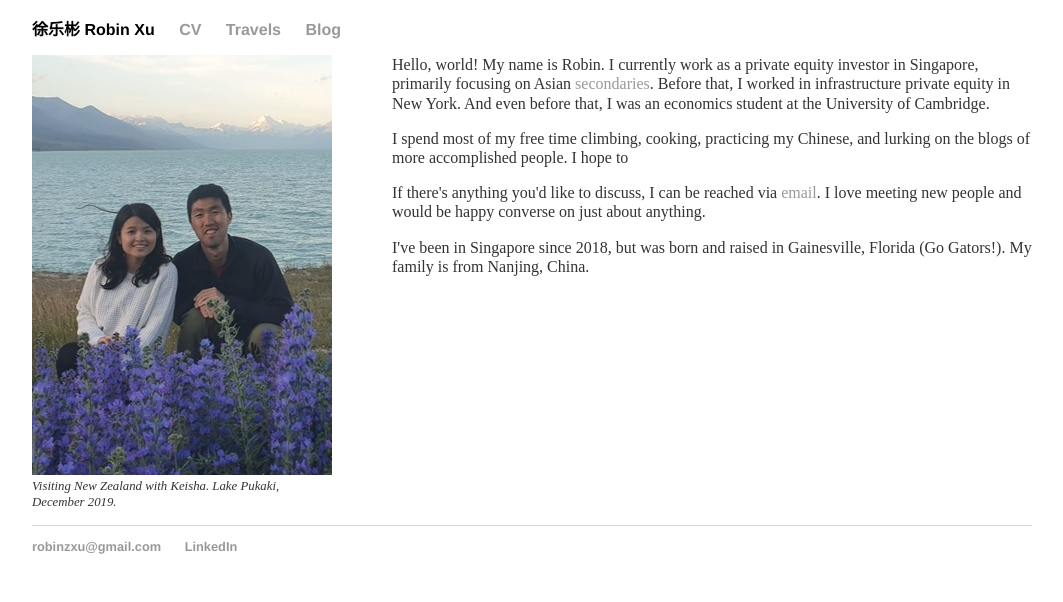
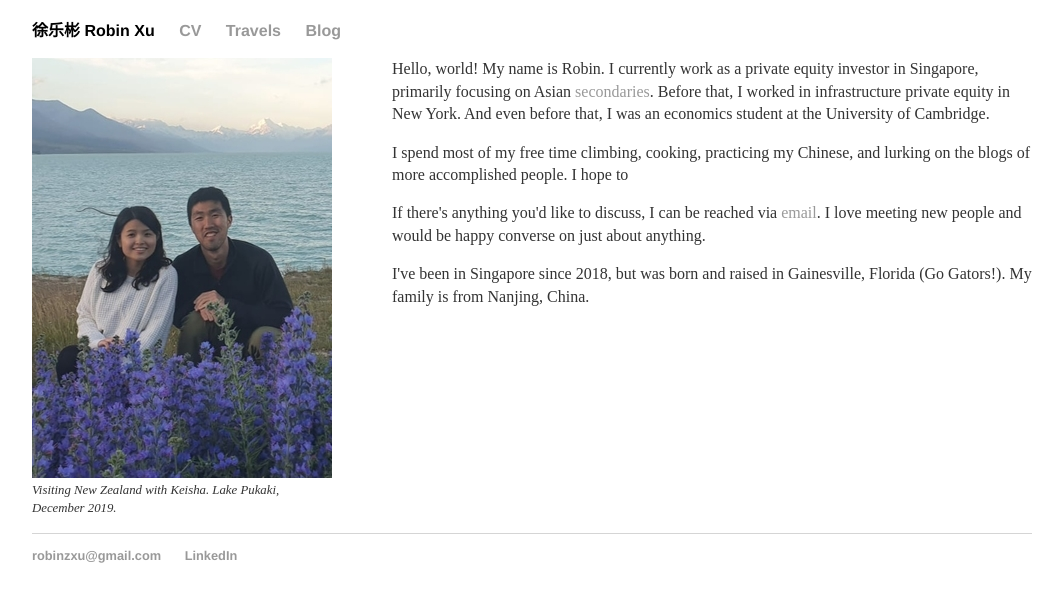
Before and after one commit to robinzxu/robinzxu.github.io, a Jekyll site: the page index.html, which Jekyll copies as it is, in a window 1280 px wide. Shown: the top 602 px of the page, without its empty margins (108-1171 px from the left). Built offline with Jekyll 4.4.1, drawn with Linux system fonts in a browser that asks for light colours.

Commit message:
Update main.css

```diff
--- a/css/main.css
+++ b/css/main.css
@@ -3,7 +3,7 @@
 a { text-decoration: none; color: #999; }
 a:hover { text-decoration: underline; }
 
-p, ul { font-size: 1em; line-height: 1.2em; color: #333; }
+p, ul { font-size: 1em; line-height: 1.4em; color: #333; }
 
 h1, h2, h3, h4 { font-family: 'Helvetica', 'Arial', 'Sans-Serif'; }
 h1 { font-size: 2.0em;  }
```
